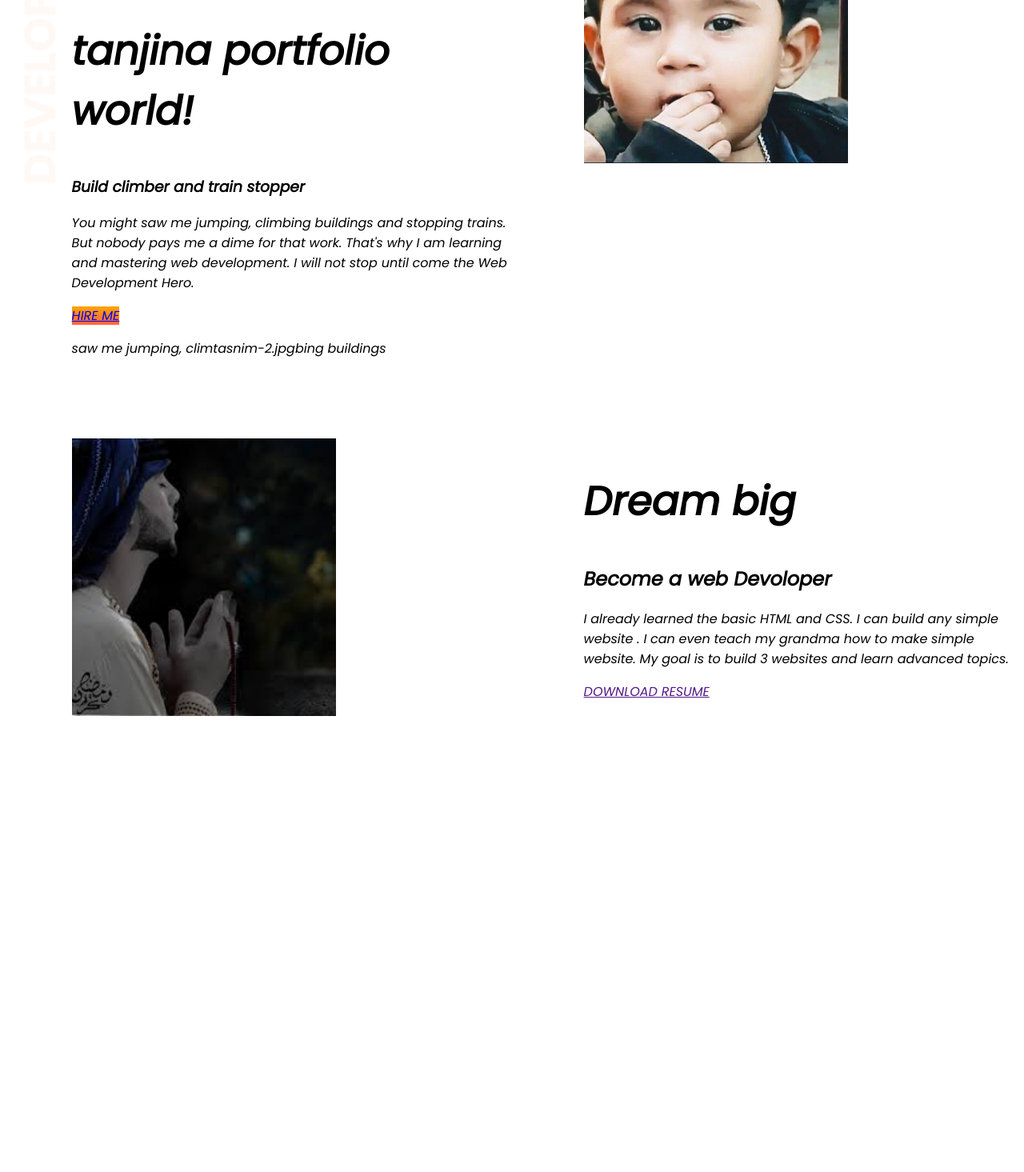
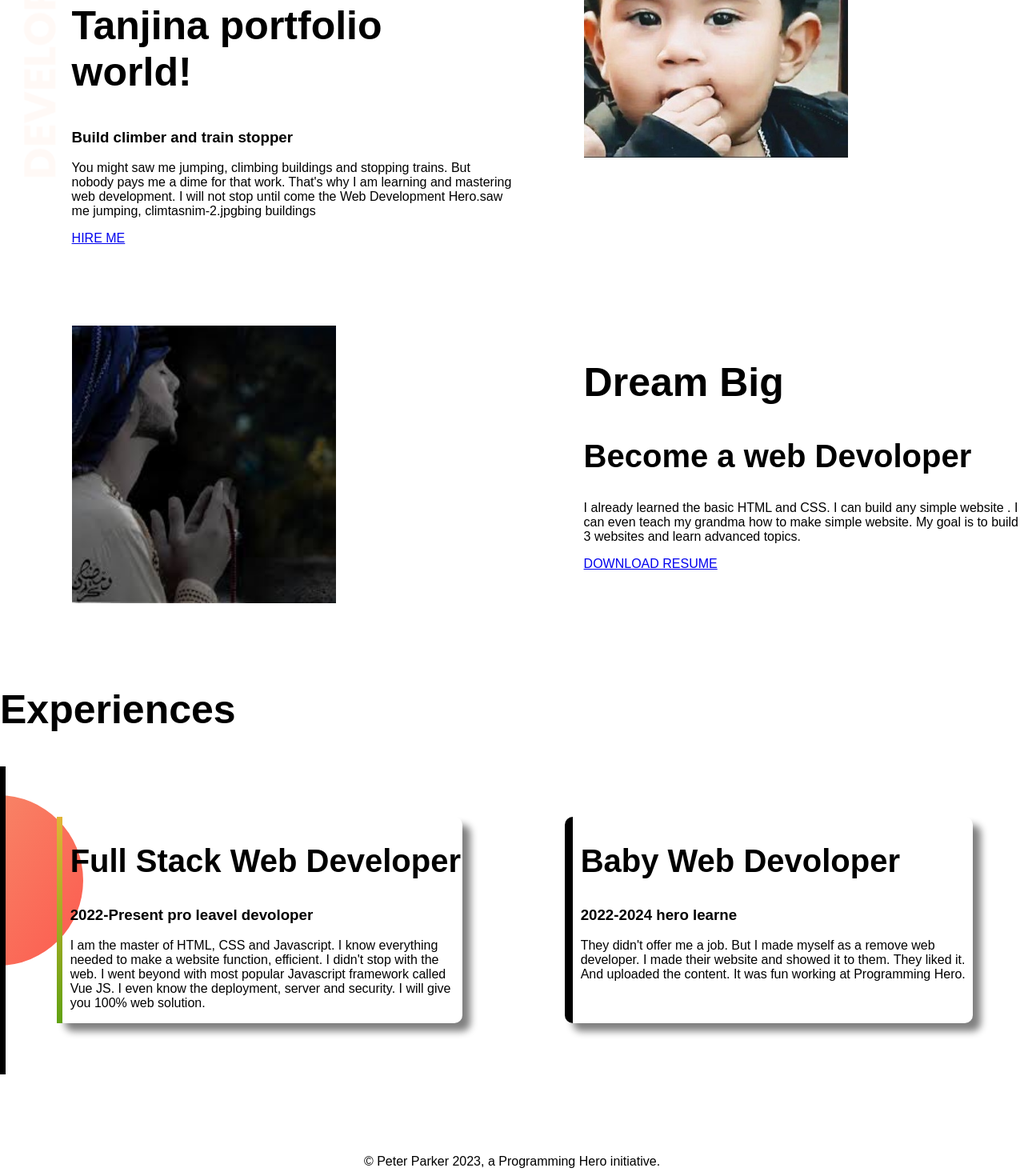
Before and after one commit to tanjinaaktar/devoloper-portfolio, a plain HTML site: page index.html in a window 1280 px wide. Shown: the part 156-1621 px from the top of the page at 80% size. Before the commit the page ends 1158 px from the top, so only its background shows below. Drawn offline with Linux system fonts and the light colour scheme.

Commit message:
footer and experience added

```diff
--- a/index.html
+++ b/index.html
@@ -1,34 +1,38 @@
 <!DOCTYPE html>zzz
 <html lang="en">
+
 <head>
 
 	<meta charset="UTF-8">
 	<meta http-equiv="X-UA-Compatible" content="IE=edge">
 	<meta name="viewport" content="width=device-width, initial-scale=1.0">
-	<title>tanjina portfolio</title>
+	<title>Tanjina portfolio</title>
 	<link rel="preconnect" href="https://fonts.googleapis.com">
 	<link rel="preconnect" href="https://fonts.gstatic.com" crossorigin>
-	<link href="https://fonts.googleapis.com/css2?family=Poppins:ital@1&display=swap" rel="stylesheet">
-	CSS rules to specify families	font-family: 'Poppins', sans-serif;Read our FAQs
+	<link href="https://fonts.googleapis.com/css2?family=Poppins:ital@1&display=swap" rel="styzlesheet">
+	CSS rules to specify families font-family: 'Poppins', sans-serif;Read our FAQs
 	<link rel="stylesheet" href="style.css">
 </head>
 
 <body>
 
-	<section class="top-banner">
-		<div class="half-width"><h1>Welcome to </h1>
-			<h1> <span  class="orange-color">tanjina portfolio </span>world!</h1>
+	<section class="top-banner  flexible-container ">
+		<div class="half-width">
+			<h1>Welcome to </h1>
+			<h1 ><span class="orange-color">Tanjina portfolio</span> world!</h1>
 			<h3>Build climber and train stopper</h3>
 			<p>You might
 				saw me jumping, climbing buildings
 				and stopping trains. But nobody
- pays  me a dime for that work.
+				pays me a dime for that work.
 				That's why I am learning and
 				mastering web development.
- I will not stop until come the Web Development Hero.	</p>
+				I will not stop until come the Web Development Hero.saw me jumping, climtasnim-2.jpgbing buildings </p>
 
-<a class="link-buttom" target="_blank"  href="https://www.linkedin.com/company/programminghero/">HIRE ME <menu></menu></a>
-		saw me jumping, climtasnim-2.jpgbing buildings
+			<a class="link-buttom" target="_blank" href="https://www.linkedin.com/company/programminghero/">HIRE ME
+
+			</a>
+
 		</div>
 
 
@@ -36,14 +40,15 @@ saw me jumping, climbing buildings
 			<img src="images/tasnim-2.jpg" alt="">
 		</div>
 	</section>
-<section class="dream-big">
+	<section class="dream-big  flexible-container ">
 
 		<div class="half-width">
 
-	<img src="images/t1.jpg" alt=""></div>
+			<img src="images/t1.jpg" alt="">
+		</div>
 
-	<div class="half-width" >
-		<h1>Dream big</h1>
+		<div class="half-width">
+			<h1>Dream Big</h1>
 			<h2>Become a web Devoloper</h2>
 			<p>
 				I already learned the basic HTML and CSS.
@@ -51,11 +56,44 @@ saw me jumping, climbing buildings
 				. I can even teach my grandma how to make simple website.
 				My goal is to build 3 websites and learn advanced topics.
 			</p>
-		<a class="link-button" target ="blank" href="">DOWNLOAD RESUME</a>
+			<a class="link-button" target="blank" href="https://www.linkedin.com/company/programminghero/">DOWNLOAD RESUME</a>
 
 		</div>
 
 	</section>
+	<section class="experience-area">
+
+		<h1> Experiences</h1>
+
+		<div id="web-dev-experience" class="flexible-container ">
+			<div id="full-stack-experience" class="experience-item">
+				<h2> Full Stack Web Developer</h2>
+				<h3 class="orange -color" >2022-Present pro leavel devoloper</h3>
+				<P>I am the master of HTML, CSS and Javascript. I know everything needed to make a website function,
+					efficient. I didn't stop with the web. I went beyond with most popular Javascript framework called
+					Vue
+					JS. I even know the deployment, server and security. I will give you 100% web solution.</P>
+			</div>
+
+			<div class="experience-item">
+				<h2> Baby Web Devoloper</h2>
+
+				<h3 class="orange -color">  2022-2024 hero learne </h3>
+				<P>They didn't offer me a job. But I made myself as a remove web developer. I made their website and
+					showed
+					it to them. They liked it. And uploaded the content. It was fun working at Programming Hero.</P>
+			</div>
+		</div>
+
+
+
+
+	</section>
+	<footer>
+		<p>
+			© Peter Parker 2023, a Programming Hero initiative.
+		</p>
+	</footer>
 
 </body>
 
--- a/style.css
+++ b/style.css
@@ -1,40 +1,86 @@
-body{
+body {
 	font-family: 'Poppins', sans-serif;
 	margin: 0%;
+
 }
-h1{
-	font-size:50px;
+
+h1 {
+	font-size: 50px;
 }
-.color-orange{
-	color:orange ;
+h2{
+	font-size: 40px;
 }
-section{
+
+.color-orange {
+	color: orange;
+}
+
+.flexible-container {
 	display: flex;
 	margin-bottom: 100px;
 
 }
-.half-width{
+
+.half-width {
 	width: 50%;
 	padding-left: 7%;
-}
-.half-width img{
-	width: 60%;
-}
-.link-buttom{
-	text-decoration:no ;
-	background-image: linear-gradient(orange,tomato);
-	padding: 8px 30px
-	color:white;
-	font-weihth:700;
-	border-redius:20px;
+
 
 }
-.top-banner{
+
+.half-width img {
+	width: 60%;
+
+}
+
+.link-bottom {
+	text-decoration: no;
+	background-image: linear-gradient(orange, tomato);
+	padding: 8px 30px; color:white;
+	font-weight: 700;
+	border-radius: 20px;
+
+}
+.experience-area{
+	background-image: url(images/exp-bg.png);
+	background-repeat: no-repeat;
+	background-position: left;
+}
+
+.top-banner {
 	background-image: url(images/top-banner.png);
 	background-repeat: no-repeat;
 }
-.dream big{
+
+.dream big {
 	background-image: url(images/dream-bg.png);
-background-repeat: no-repeat;
-background-position: right;
+	background-repeat: no-repeat;
+	background-position: right;
 }
+.experience-item {
+	width: 405%;
+	margin:5% ;
+	margin: 5%;
+	padding-left: 10px;
+	border-radius: 10px;
+	box-shadow: 10px 10px 10px gray;
+	;
+	border-left: 10px solid;
+
+
+}
+#web-dev-experience{
+	border-left: 7px solid;
+	border-image: linear-gradient(#f6b73c, #4d9f0c) 10px;
+	border-image-slice: 1px;
+}
+
+
+#full-stack-experience{
+	border-left: 7px solid;
+	border-image: linear-gradient(#f6b73c, #4d9f0c) 30;
+	border-image-slice: 1px;
+}
+footer p{
+	text-align: center;
+}
```
Also changed, not shown: 4 other files. Lines whose indentation alone changed are shown as unchanged.
